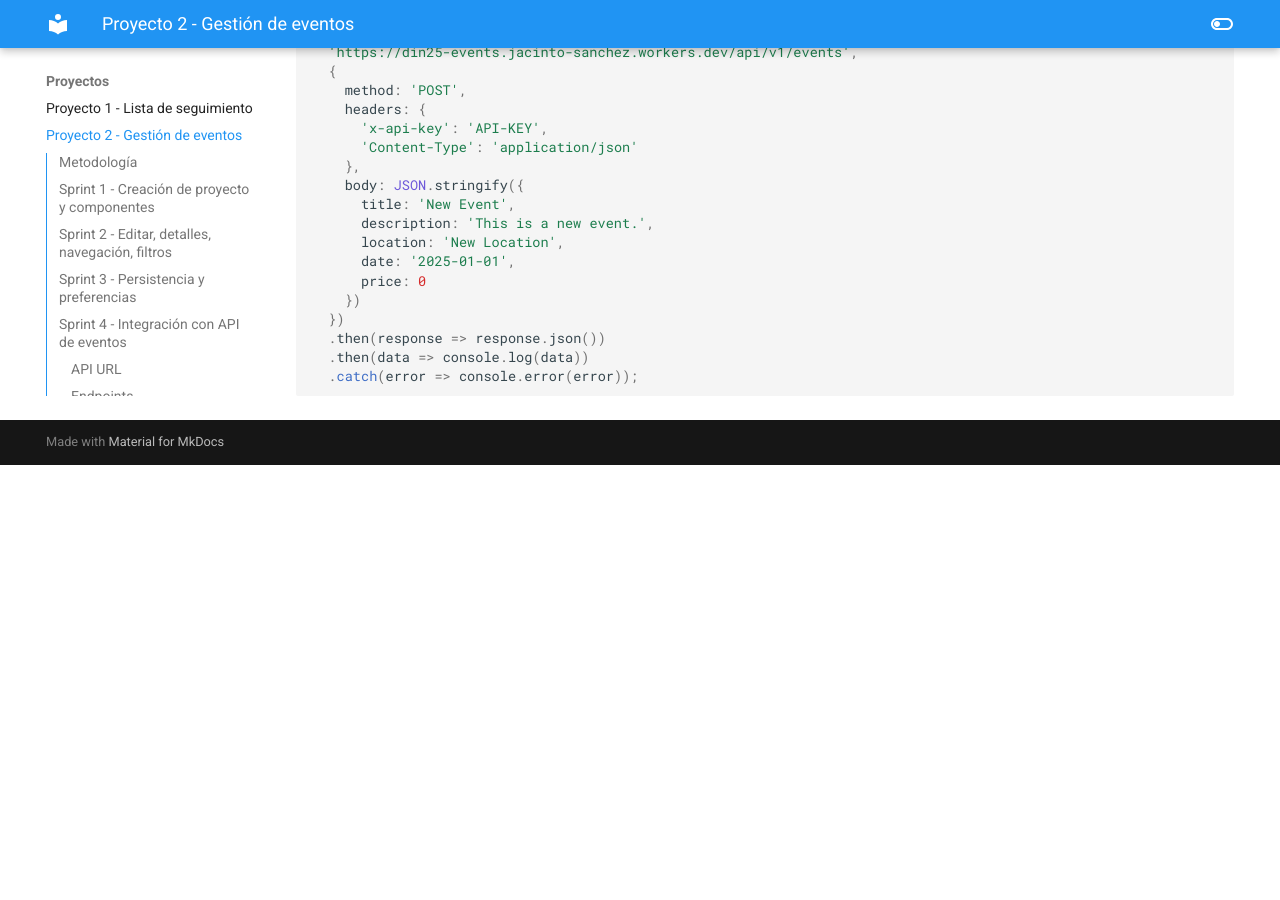
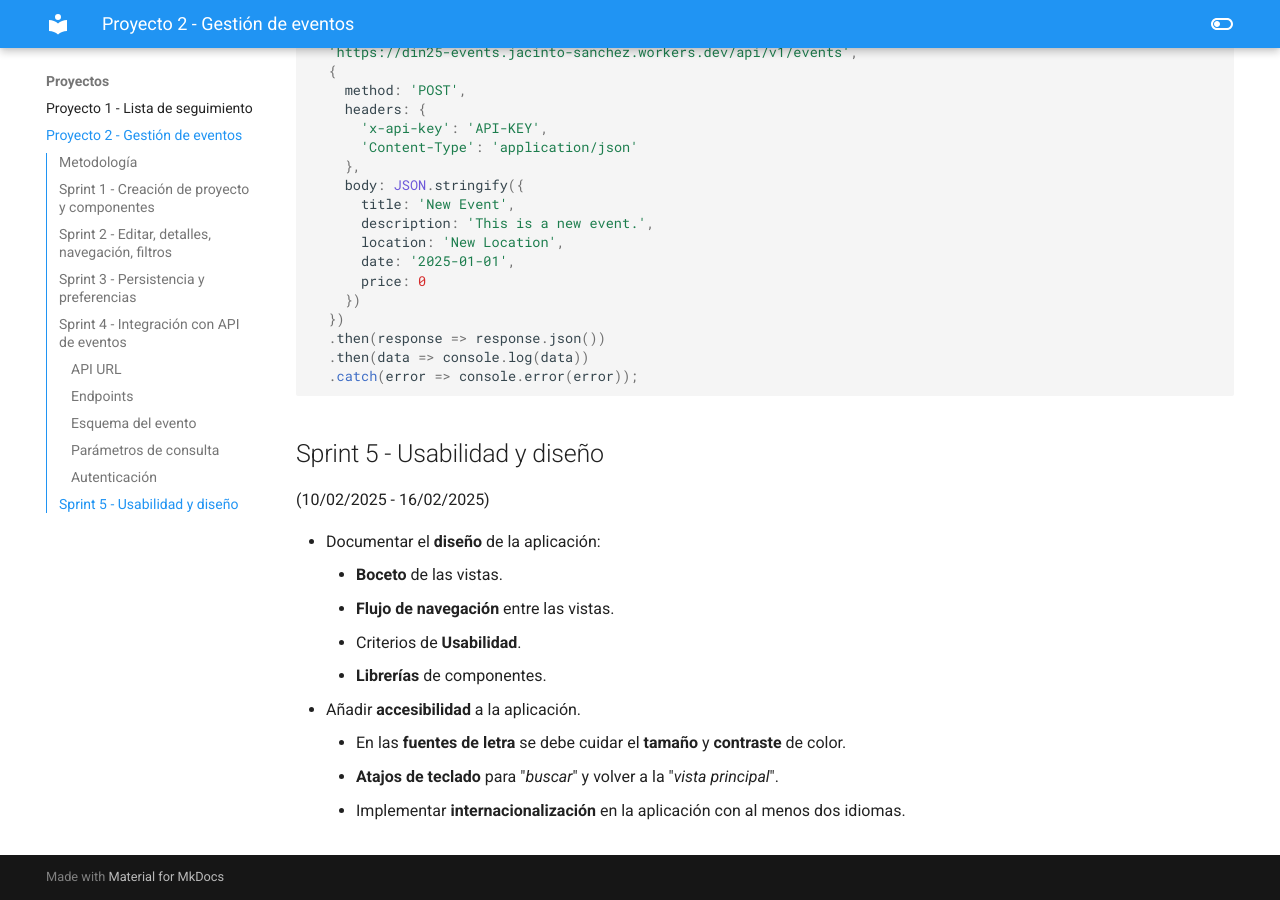
Before and after one commit to jsanvil/din24, an MkDocs documentation site: the page built from docs/proyectos/02_events.md, in a window 1280 px wide and 900 px high, scrolled down 5433 px. Built offline with MkDocs 1.6.1 and Material for MkDocs 9.7.7, drawn with Linux system fonts in a browser that asks for light colours; before the commit the page ends 5898 px from its top, so only the background shows below that.

Commit message:
project2 sprint5

````diff
--- a/docs/proyectos/02_events.md
+++ b/docs/proyectos/02_events.md
@@ -196,26 +196,21 @@ fetch(
   .catch(error => console.error(error));
 ```
 
-
-
-<!--
 ## Sprint 5 - Usabilidad y diseño
 
 (10/02/2025 - 16/02/2025)
 
-## Objetivos
+- Documentar el **diseño** de la aplicación:
+    - **Boceto** de las vistas.
+    - **Flujo de navegación** entre las vistas.
+    - Criterios de **Usabilidad**.
+    - **Librerías** de componentes.
+- Añadir **accesibilidad** a la aplicación.
+    - En las **fuentes de letra** se debe cuidar el **tamaño** y **contraste** de color.
+    - **Atajos de teclado** para "_buscar_" y volver a la "_vista principal_".
+    - Implementar **internacionalización** en la aplicación con al menos dos idiomas.
 
-- Añadir **estilos** a la aplicación.
-- Realizar un **diseño** de la aplicación.
-    - **Boceto** de las vistas.
-    - **Librerías** de componentes.
-    - **Consistencia** y **atractivo** en el diseño.
-    - **Usabilidad**.
-- Implementar **internacionalización** en la aplicación.
-- Añadir **accesibilidad** a la aplicación.
-    - **Contraste** de colores.
-    - **Teclado** para la navegación.
-
+<!--
 ## Sprint 6 - Pruebas y documentación
 
 (17/02/2025 - 21/02/2025)
````
